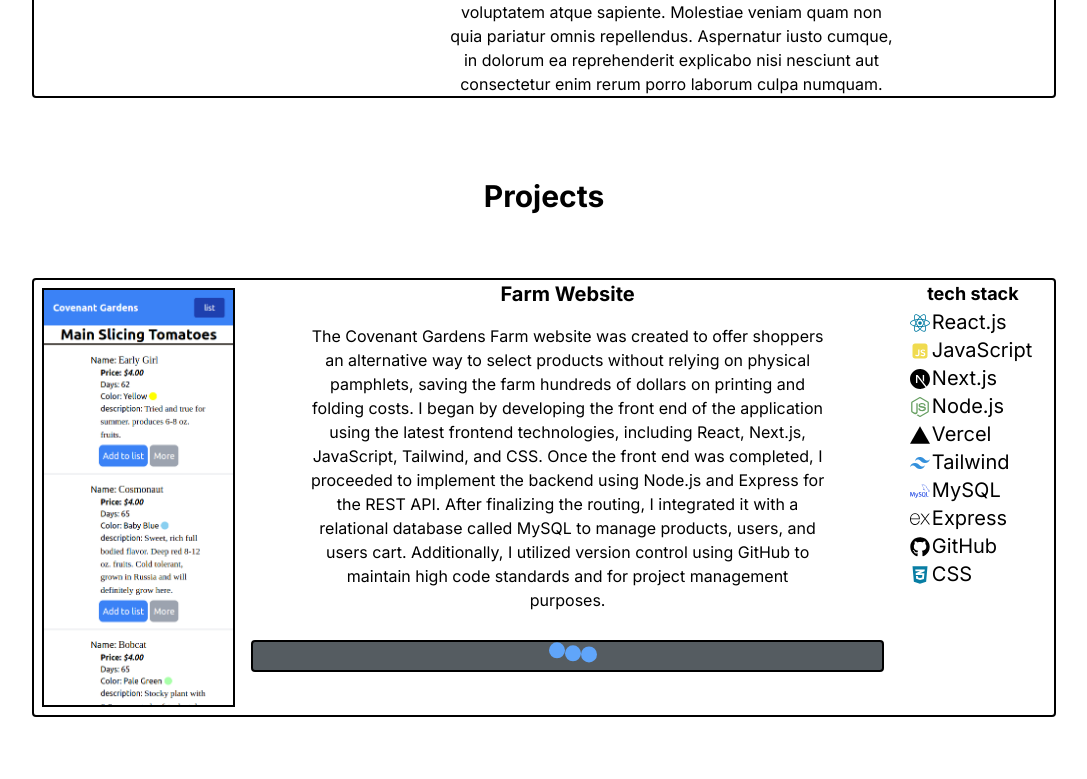
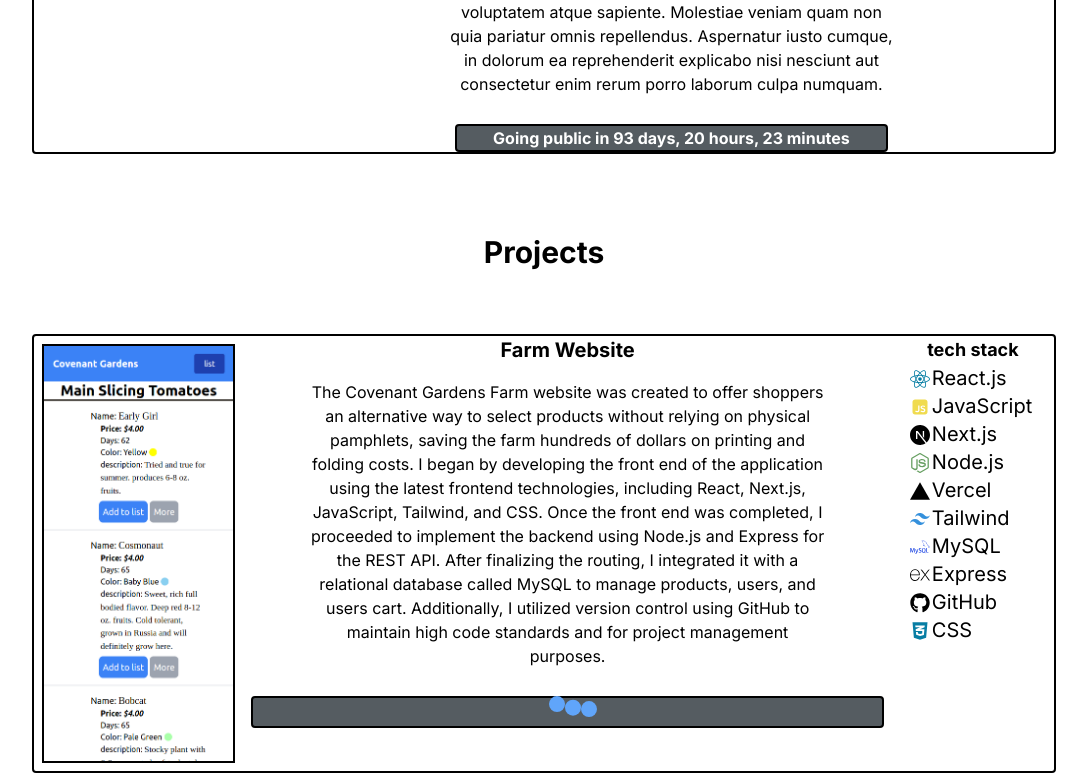
Before and after one commit to isaiahmartin847/Portfolio, a Next.js app in the folder client/: page / in a window 1280 px wide. Shown: the part 1230-2009 px from the top of the page, without its empty margins (96-1183 px from the left). Built offline with nearby package versions, Linux system fonts and the light colour scheme; no server answers.

Commit message:
added the count down

```diff
--- a/client/src/app/components/currently-working-on/currently_title.tsx
+++ b/client/src/app/components/currently-working-on/currently_title.tsx
@@ -1,4 +1,5 @@
 import Link from "next/link";
+import CountdownTimer from "./release_data";
 
 
 
@@ -9,6 +10,9 @@
             <Link href="/project/farm-website"><h1 className="font-bold text-xl text-center">Dark Mounts</h1></Link>
             <p className="text-center w-fit mt-4">Lorem ipsum dolor sit amet consectetur adipisicing elit. Modi error sed iure necessitatibus, dolores at delectus exercitationem impedit optio quaerat. Labore corrupti temporibus aliquam repudiandae hic expedita, dolor eligendi nisi similique laudantium nam inventore doloremque numquam tempore vel maxime, tenetur eveniet architecto facere iusto! Labore officiis consectetur maxime aut ipsam fugiat dolor quia ratione ex a asperiores sunt eius architecto magnam aperiam obcaecati, porro ipsum exercitationem! Porro eligendi similique blanditiis fuga quasi officia magnam corporis? Modi, excepturi. Excepturi minima molestiae libero voluptatibus optio natus, cumque sunt omnis voluptates corrupti asperiores delectus doloremque perspiciatis quod illo alias possimus nihil nam aperiam? Reiciendis explicabo unde tempora non dolore quod repellat dolores possimus accusamus aut odio error nesciunt iure, ex obcaecati saepe assumenda culpa voluptatem atque sapiente. Molestiae veniam quam non quia pariatur omnis repellendus. Aspernatur iusto cumque, in dolorum ea reprehenderit explicabo nisi nesciunt aut consectetur enim rerum porro laborum culpa numquam.</p>
 
+            <div className="ml-2 mr-2 font-bold text-center bg-[#555C61] rounded text-white text-md border-2 border-black mt-7">
+                <CountdownTimer />
+            </div>
         </div>
     )
 }
--- /dev/null
+++ b/client/src/app/components/currently-working-on/release_data.tsx
@@ -0,0 +1,43 @@
+"use client"
+import React, { useState, useEffect } from 'react';
+
+
+const CountdownTimer = () => {
+  const [timeLeft, setTimeLeft] = useState({
+    days: 0,
+    hours: 0,
+    minutes: 0
+  });
+
+  useEffect(() => {
+    const targetDate = new Date('2024-08-25T00:00:00').getTime();
+
+    const interval = setInterval(() => {
+      const now = new Date().getTime();
+      const difference = targetDate - now;
+
+      const days = Math.floor(difference / (1000 * 60 * 60 * 24));
+      const hours = Math.floor((difference % (1000 * 60 * 60 * 24)) / (1000 * 60 * 60));
+      const minutes = Math.floor((difference % (1000 * 60 * 60)) / (1000 * 60));
+
+      setTimeLeft({ days, hours, minutes });
+
+      if (difference < 0) {
+        clearInterval(interval);
+        setTimeLeft({ days: 0, hours: 0, minutes: 0 });
+      }
+    }, 1000);
+
+    return () => clearInterval(interval);
+  }, []);
+
+  return (
+    <div>
+      <div>
+        Going public in {timeLeft.days} days, {timeLeft.hours} hours, {timeLeft.minutes} minutes
+      </div>
+    </div>
+  );
+};
+
+export default CountdownTimer;
```
